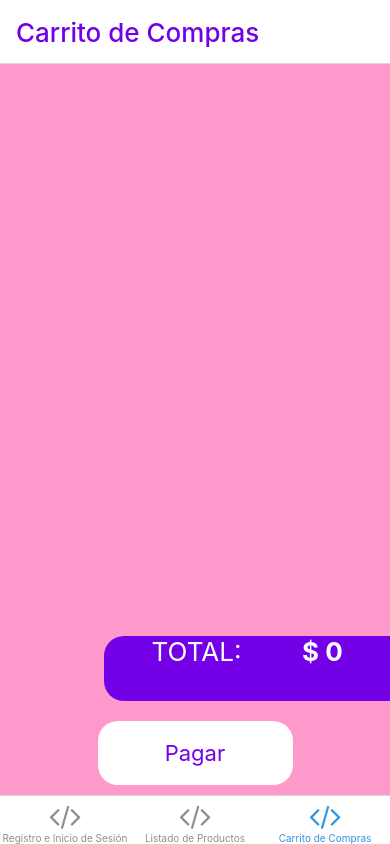
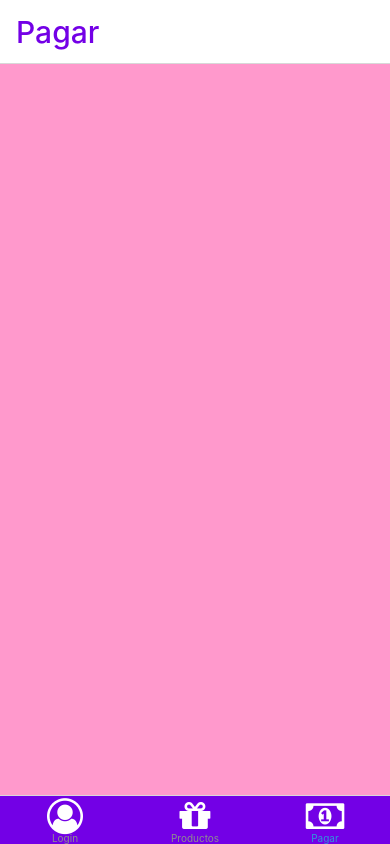
Before and after one commit to joseguambo1994/superheroes-store, a React Native app: screen /TabThree in a window 390 px wide. Built offline with nearby package versions, Linux system fonts and the light colour scheme; what expo-linking would draw is missing.

Commit message:
Add delete functionality for shopping cart

```diff
--- a/components/ProductReceiptComponent.tsx
+++ b/components/ProductReceiptComponent.tsx
@@ -6,10 +6,12 @@ import { db } from '../firebase';
 import { Text, View } from './Themed';
 import { Dimensions } from 'react-native';
 import { SubtotalPerProduct } from '../screens/TabThreeScreen';
+import { FontAwesome } from '@expo/vector-icons';
 
 interface ProductReceipt {
     productId: string,
-    getSubtotalPriceCallback:  (subtotalPerProduct : SubtotalPerProduct) => void
+    getSubtotalPriceCallback:  (subtotalPerProduct : SubtotalPerProduct) => void,
+    handleDelete : (productId: string) => void
   }
 
   const viewportWidth = Dimensions.get('window').width;
@@ -30,7 +32,6 @@ export default function ProductReceiptComponent(prop: ProductReceipt) {
             .get()
             .then((doc) => {
               if (doc.exists) {
-                console.log("Document data:", doc.data());
                 getNumberOfOrderedProductsFromAsyncStorage()
                 setName(()=>doc.data()?.name);
                 setUniPrice(()=>doc.data()?.unitPrice);
@@ -48,7 +49,6 @@ export default function ProductReceiptComponent(prop: ProductReceipt) {
         try {
           const jsonValue = await AsyncStorage.getItem(prop.productId)
           if(jsonValue != null){
-              console.log('RESULTADO', JSON.parse(jsonValue).numberOfOrderedProducts)
               const temporalNumberOfOrderedProducts = JSON.parse(jsonValue).numberOfOrderedProducts
               setNumberOfOrderedProducts(()=> temporalNumberOfOrderedProducts )
           }
@@ -58,7 +58,6 @@ export default function ProductReceiptComponent(prop: ProductReceipt) {
       }
 
     useEffect(()=>{
-        console.log("product prop.productId",prop.productId)
         getProductFromDatabase()
     })
 
@@ -68,16 +67,21 @@ export default function ProductReceiptComponent(prop: ProductReceipt) {
         }, [numberOfOrderedProducts, unitPrice]);
 
     useEffect(()=>{
-      console.log("subtotal useEffect")
       const subtotalPerProduct = {
         id: prop.productId,
-        subtotal: subtotal
+        subtotal: subtotal,
+        numberOfOrderedProducts: numberOfOrderedProducts,
       }
         prop.getSubtotalPriceCallback(subtotalPerProduct)
     }, [subtotal])
 
   return (
     <View style={styles.container}>
+       <View style={styles.removeContainer}>
+        <TouchableOpacity onPress={()=> prop.handleDelete(prop.productId)}>
+        <FontAwesome name={'trash'} size={40} color={Colors.dark.purpleDark}/>
+        </TouchableOpacity>
+        </View>
         <View style={styles.nameContainer}>
         <Text style={[styles.text]} numberOfLines={2} >
             {name}
@@ -94,7 +98,7 @@ export default function ProductReceiptComponent(prop: ProductReceipt) {
         </Text>
         </View>
         <View style={styles.textContainer}>
-        <Text style={styles.text}>
+        <Text style={styles.text} >
             {subtotal}
         </Text>
         </View>
@@ -118,6 +122,15 @@ const styles = StyleSheet.create({
     borderBottomLeftRadius:20,
     padding:10,
   },
+  removeContainer:{
+    backgroundColor:'transparent',
+    justifyContent:'center',
+    alignItems:'center',
+    paddingEnd:5,
+  },
+  removeButton:{
+    flexGrow:1
+  },
   textContainer:{
     flex:1,
     justifyContent:'center',
--- a/navigation/index.tsx
+++ b/navigation/index.tsx
@@ -69,32 +69,33 @@ function BottomTabNavigator() {
       initialRouteName="TabOne"
       screenOptions={{
         tabBarActiveTintColor: Colors[colorScheme].tint,
+        tabBarStyle: {backgroundColor:Colors.dark.purpleDark,}
       }}>
       <BottomTab.Screen
         name="TabOne"
         component={TabOneScreen}
         options={({ navigation }: RootTabScreenProps<'TabOne'>) => ({
-          title: 'Registro e Inicio de Sesión',
-          headerTitleStyle:{color:Colors.dark.purpleDark, fontSize:26},
-          tabBarIcon: ({ color }) => <TabBarIcon name="code" color={color} />,
+          title: 'Login',
+          headerTitleStyle:{color:Colors.dark.purpleDark, fontSize:30},
+          tabBarIcon: ({ color }) => <TabBarIcon name="user-circle-o" color={Colors.dark.white} />,
         })}
       />
       <BottomTab.Screen
         name="TabTwo"
         component={TabTwoScreen}
         options={{
-          title: 'Listado de Productos',
-          headerTitleStyle:{color:Colors.dark.purpleDark, fontSize:26},
-          tabBarIcon: ({ color }) => <TabBarIcon name="code" color={color} />,
+          title: 'Productos',
+          headerTitleStyle:{color:Colors.dark.purpleDark, fontSize:30},
+          tabBarIcon: ({ color }) => <TabBarIcon name="gift" color={Colors.dark.white} />,
         }}
       />
        <BottomTab.Screen
         name="TabThree"
         component={TabThreeScreen}
         options={{
-          title: 'Carrito de Compras',
-          headerTitleStyle:{color:Colors.dark.purpleDark, fontSize:26},
-          tabBarIcon: ({ color }) => <TabBarIcon name="code" color={color} />,
+          title: 'Pagar',
+          headerTitleStyle:{color:Colors.dark.purpleDark, fontSize:30},
+          tabBarIcon: ({ color }) => <TabBarIcon name="money" color={Colors.dark.white} />,
         }}
       />
     </BottomTab.Navigator>
@@ -108,5 +109,5 @@ function TabBarIcon(props: {
   name: React.ComponentProps<typeof FontAwesome>['name'];
   color: string;
 }) {
-  return <FontAwesome size={30} style={{ marginBottom: -3 }} {...props} />;
+  return <FontAwesome size={36} style={{ marginBottom: -3 }} {...props} />;
 }
--- a/screens/NotFoundScreen.tsx
+++ b/screens/NotFoundScreen.tsx
@@ -66,6 +66,8 @@ export default function NotFoundScreen({
   const handleConfirm = () => {
     var sale = {
       numberOfOrderedProducts: numberOfOrderedProducts.toString(),
+      stock: stock.toString(),
+      numberOfCurrentAvilableProducts : (stock-numberOfOrderedProducts).toString()
    };
    storeData(sale);
 
@@ -100,7 +102,7 @@ export default function NotFoundScreen({
     <View style={styles.modalContainer}>
       <View style={styles.container}>
         <View style={styles.textContainer}>
-          <Text style={styles.text}>{name}</Text>
+          <Text style={styles.text} numberOfLines={1}>{name}</Text>
           <Text style={styles.text}>
             Disponibles: {numberOfAvailableProducts}
           </Text>
--- a/screens/TabOneScreen.tsx
+++ b/screens/TabOneScreen.tsx
@@ -16,6 +16,7 @@ export default function TabOneScreen({ navigation }: RootTabScreenProps<'TabOne'
 
   useEffect(() => {
     const unsubscribe = navigation.addListener('focus', () => {
+
        clearAllAsyncStorage()
     });
 
--- a/screens/TabThreeScreen.tsx
+++ b/screens/TabThreeScreen.tsx
@@ -1,31 +1,22 @@
 import AsyncStorage from '@react-native-async-storage/async-storage';
 import React, {useEffect, useState} from 'react';
-import { ScrollView, StyleSheet, Touchable, TouchableOpacity } from 'react-native';
+import { ScrollView, StyleSheet, TouchableOpacity } from 'react-native';
 import ProductReceiptComponent from '../components/ProductReceiptComponent';
 import { Text, View } from '../components/Themed';
 import Colors from '../constants/Colors';
 import { RootTabScreenProps } from '../types';
 import { Dimensions } from 'react-native';
-
+import { db } from '../firebase';
 
   const viewportWidth = Dimensions.get('window').width;
   const viewportHeight = Dimensions.get('window').height;
 
-
-interface ProductReceipt {
-  name:string,
-  numberOfOrderedProducts: number,
-  unitPrice: number,
-  severalProductsPrice: number,
-}
-
 export interface SubtotalPerProduct {
   id: string,
+  numberOfOrderedProducts: string,
   subtotal: string,
 }
 
-const arraryOfProductsReceipts: ProductReceipt[]= []
-//let emptyArrayOfSubtotals: SubtotalPerProduct[]= []
 let mapOfSubtotals = new Map<string,string>();
 
 export default function TabThreeScreen({ navigation }: RootTabScreenProps<'TabOne'>) {
@@ -34,10 +25,10 @@ export default function TabThreeScreen({ navigation }: RootTabScreenProps<'TabOn
   const [ arrayOfSubtotals,setArrayOfSubtotals ] = useState(mapOfSubtotals);
   const [ totalPrice, setTotalPrice ] = useState(0.00)
   const [ hasSubtotalChange, setHasSubtotalChange ] = useState(false)
+  const [ numberOfProductsInDatabase, setNumberOfProductsInDatabase ] = useState('')
 
   useEffect(() => {
     const unsubscribe = navigation.addListener('focus', () => {
-
       getAllKeys()
     });
 
@@ -47,7 +38,7 @@ export default function TabThreeScreen({ navigation }: RootTabScreenProps<'TabOn
 
   useEffect(()=>{
     setArrayOfSubtotals(()=>mapOfSubtotals)
-  },[ productsKeys ])
+  })
 
   const getAllKeys = async () => {
     let keys:string[] = []
@@ -55,39 +46,92 @@ export default function TabThreeScreen({ navigation }: RootTabScreenProps<'TabOn
       keys = await AsyncStorage.getAllKeys()
       const regexp = new RegExp('^[a-zA-Z0-9]{20}$')
       const arrayOfOnlyProductsKeys = keys.filter(key => regexp.test(key) )
-      setProductsKeys(()=>arrayOfOnlyProductsKeys)
+      setProductsKeys(() => arrayOfOnlyProductsKeys)
     } catch(e) {
       alert('No se registraron productos para el cliente')
     }
+  }
+
+  useEffect(()=>{
+    calculateTotalPrice()
+  }, [hasSubtotalChange])
+
+  const calculateTotalPrice = () => {
+    let sum = 0.00;
+    arrayOfSubtotals.forEach(item=>
+      sum += parseFloat(item)
+      )
+      setTotalPrice( () => parseFloat(sum.toFixed(2)))
+  }
+
+  const handlePay = ()=> {
+   productsKeys.map(async item=>{
+    const temporal = getStockFromLocalStorage(item)
+    if (temporal != null && temporal != undefined){
+      updateProductInDatabase(item, numberOfProductsInDatabase.toString())
+    }
+   })
+    alert("Pagado")
+  }
+
+
+  const updateProductInDatabase = async (documentId:string, numberOfProducts:string) => {
+    db.collection("products")
+      .doc(documentId)
+      .update({
+        stock: numberOfProducts
+      })
+      .then(() => {
+        console.log("Document successfully written!");
+      })
+      .catch((error) => {
+        console.error("Error writing document: ", error);
+      });
+  };
+
+  const getStockFromLocalStorage = async (productId:string) => {
+    try {
+      const jsonValue = await AsyncStorage.getItem(productId)
+      if(jsonValue != null){
+        console.log("thaos",JSON.parse(jsonValue).numberOfCurrentAvilableProducts)
+        setNumberOfProductsInDatabase(()=>JSON.parse(jsonValue).numberOfCurrentAvilableProducts)
+      }
+      return jsonValue != null ? JSON.parse(jsonValue) : null
+    } catch(e) {
+      // read error
+    }
+    console.log('Done.')
   }
 
   const getSubtotalPrice = (subtotalPerProduct : SubtotalPerProduct ) => {
     if (parseFloat(subtotalPerProduct.subtotal) > 0){
       const productIdTemporal = subtotalPerProduct.id
       const subtotalTemporal = subtotalPerProduct.subtotal
-      setArrayOfSubtotals( (prevState) => ( prevState.set(productIdTemporal,subtotalTemporal) ));
-      setHasSubtotalChange(()=>!hasSubtotalChange)
+      setArrayOfSubtotals( (prevState) => {
+        let mapCopy = prevState;
+        mapCopy.set(productIdTemporal,subtotalTemporal)
+        return mapCopy ;
+      }
+      );
+      setHasSubtotalChange(()=> !hasSubtotalChange )
     }
   }
 
-  useEffect(()=>{
-    console.log("arrayOfSubtotals",arrayOfSubtotals)
-    let sum = 0.00;
-    arrayOfSubtotals.forEach(item=>
-      sum += parseFloat(item)
-      )
-      setTotalPrice(()=>sum)
-  }, [hasSubtotalChange])
-
-  const clearAllAsyncStorage = async () => {
-    try {
-      await AsyncStorage.clear()
-      setTotalPrice(()=>0.00)
-    } catch(e) {
-      // clear error
-    }
+  const handleDelete = (productId: string) => {
+      console.log("REMOVE",productId)
+      removeKeyFromLocalStorage(productId)
+      getAllKeys()
   }
 
+  const removeKeyFromLocalStorage = async (productId:string) => {
+    try {
+      await AsyncStorage.removeItem(productId)
+    } catch(e) {
+      // remove error
+    }
+
+    console.log('Done.')
+  }
 
   return (
     <View style={styles.container}>
@@ -96,21 +140,27 @@ export default function TabThreeScreen({ navigation }: RootTabScreenProps<'TabOn
         {
           productsKeys.flatMap(productKey=>
             <ProductReceiptComponent key={productKey} productId={productKey}
-            getSubtotalPriceCallback={getSubtotalPrice}
+            getSubtotalPriceCallback={getSubtotalPrice} handleDelete={handleDelete}
             />
           )
         }
       </ScrollView>
-      <View style={styles.totalPriceContainer}>
+      {
+        productsKeys.length != 0 ? <View style={styles.totalPriceContainer}>
 
-      <Text style={styles.totalPriceText}> $ {totalPrice}</Text>
-        <Text style={styles.totalPriceLabel}>TOTAL: {''}</Text>
-      </View>
-      <View style={styles.payContainer}>
+        <Text style={styles.totalPriceText}> $ {totalPrice}</Text>
+          <Text style={styles.totalPriceLabel}>TOTAL: {''}</Text>
+        </View>
+         : null
+      }
+     {
+        productsKeys.length != 0 ?
+        <View style={styles.payContainer} >
         <TouchableOpacity style={styles.payButton}>
-          <Text style={styles.payText} onPress={()=>clearAllAsyncStorage()}> Pagar </Text>
+          <Text style={styles.payText} onPress={()=> handlePay()}> Pagar </Text>
         </TouchableOpacity>
-      </View>
+      </View>:null
+     }
     </View>
   );
 }
```
Also changed, not shown: components/ProductComponent.tsx (+4 -4 lines).
